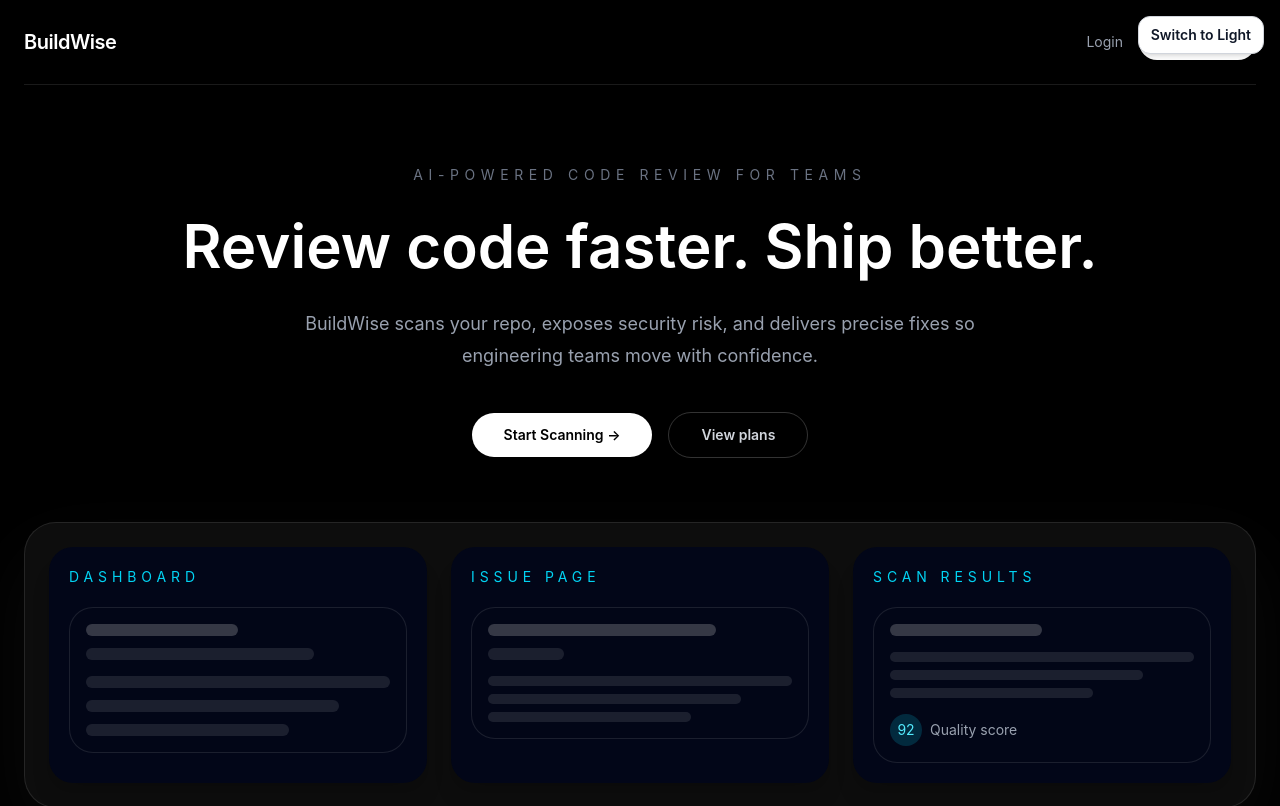
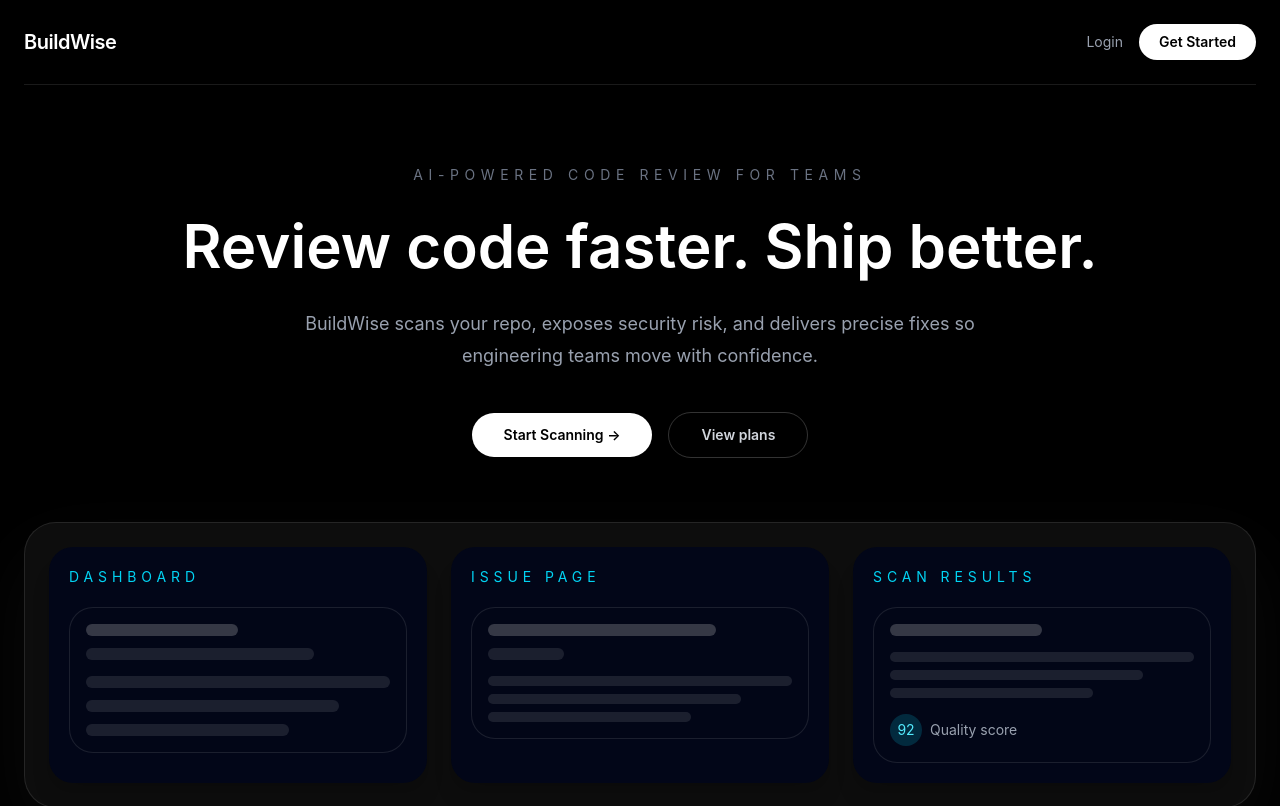
Before and after one commit to AtulJamdar/BuildWise, a React (Vite) app in the folder buildwise-frontend/: page / in a window 1280 px wide. Shown: the top 806 px of the page. Built offline with nearby package versions, Linux system fonts and the light colour scheme.

Commit message:
Dark Mode functionality Removed

```diff
--- a/buildwise-frontend/src/App.jsx
+++ b/buildwise-frontend/src/App.jsx
@@ -1006,7 +1006,7 @@
 // --- MAIN APP ROUTER ---
 function ProtectedLayout() {
   return (
-    <div className="flex min-h-screen bg-gray-100 dark:bg-slate-950">
+    <div className="flex min-h-screen bg-gray-100">
       <div className="w-64 h-screen fixed left-0 top-0">
         <Sidebar />
       </div>
@@ -1018,7 +1018,6 @@
 }
 
 function App() {
-  const [dark, setDark] = useState(true);
   const location = useLocation();
   const protectedRoutes = [
     "/dashboard",
@@ -1033,17 +1032,9 @@
   const showNavbar = location.pathname !== "/" && !protectedRoutes.some((route) => location.pathname.startsWith(route));
 
   return (
-    <div className={dark ? "dark" : ""}>
-      <div className="min-h-screen bg-white dark:bg-black text-black dark:text-white">
-        <div className="fixed right-4 top-4 z-50">
-          <button
-            onClick={() => setDark((prev) => !prev)}
-            className="rounded-xl border border-gray-300 bg-white px-3 py-2 text-sm font-semibold text-gray-900 shadow-md transition hover:bg-gray-100 dark:border-gray-700 dark:bg-slate-900 dark:text-white dark:hover:bg-slate-800"
-          >
-            {dark ? "Switch to Light" : "Switch to Dark"}
-          </button>
-        </div>
-        {showNavbar && <Navbar dark={dark} />}
+    <div>
+      <div className="min-h-screen bg-white text-black">
+        {showNavbar && <Navbar />}
         <Routes>
         <Route path="/onboarding" element={<Onboarding />} />
         <Route path="/" element={<Landing />} />
--- a/buildwise-frontend/src/components/Navbar.jsx
+++ b/buildwise-frontend/src/components/Navbar.jsx
@@ -12,8 +12,8 @@
   };
 
   return (
-    <div className="flex flex-wrap justify-between items-center p-6 bg-white dark:bg-slate-900 shadow dark:shadow-slate-800">
-      <h1 className="text-2xl font-bold text-black dark:text-white">{t("brand")}</h1>
+    <div className="flex flex-wrap justify-between items-center p-6 bg-white shadow">
+      <h1 className="text-2xl font-bold text-black">{t("brand")}</h1>
 
       <div className="flex flex-wrap items-center gap-4">
         <select
--- a/buildwise-frontend/src/components/Sidebar.jsx
+++ b/buildwise-frontend/src/components/Sidebar.jsx
@@ -7,10 +7,10 @@
   const isActive = (path) => location.pathname === path;
 
   const navClass = (path) =>
-    `w-full text-left rounded-xl px-4 py-3 transition ${isActive(path) ? "bg-white text-black dark:bg-white/10 dark:text-white" : "text-gray-300 hover:bg-white/10 dark:text-gray-400 dark:hover:bg-white/10"}`;
+    `w-full text-left rounded-xl px-4 py-3 transition ${isActive(path) ? "bg-white text-black" : "text-gray-300 hover:bg-white/10"}`;
 
   return (
-    <div className="w-64 h-screen bg-slate-900 dark:bg-slate-950 text-white flex flex-col justify-between p-4">
+    <div className="w-64 h-screen bg-slate-900 text-white flex flex-col justify-between p-4">
       <div>
         <h1 className="text-xl font-bold mb-6">BuildWise</h1>
 
```
